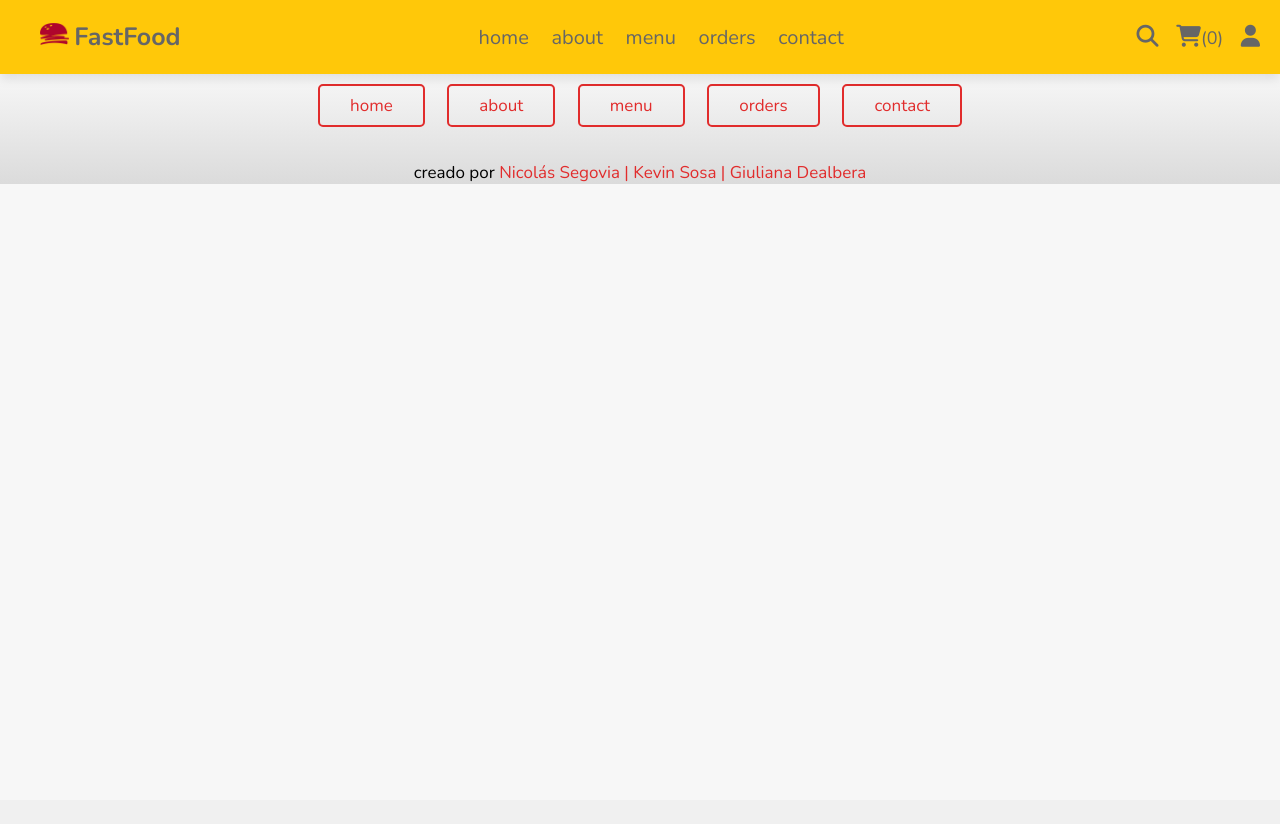
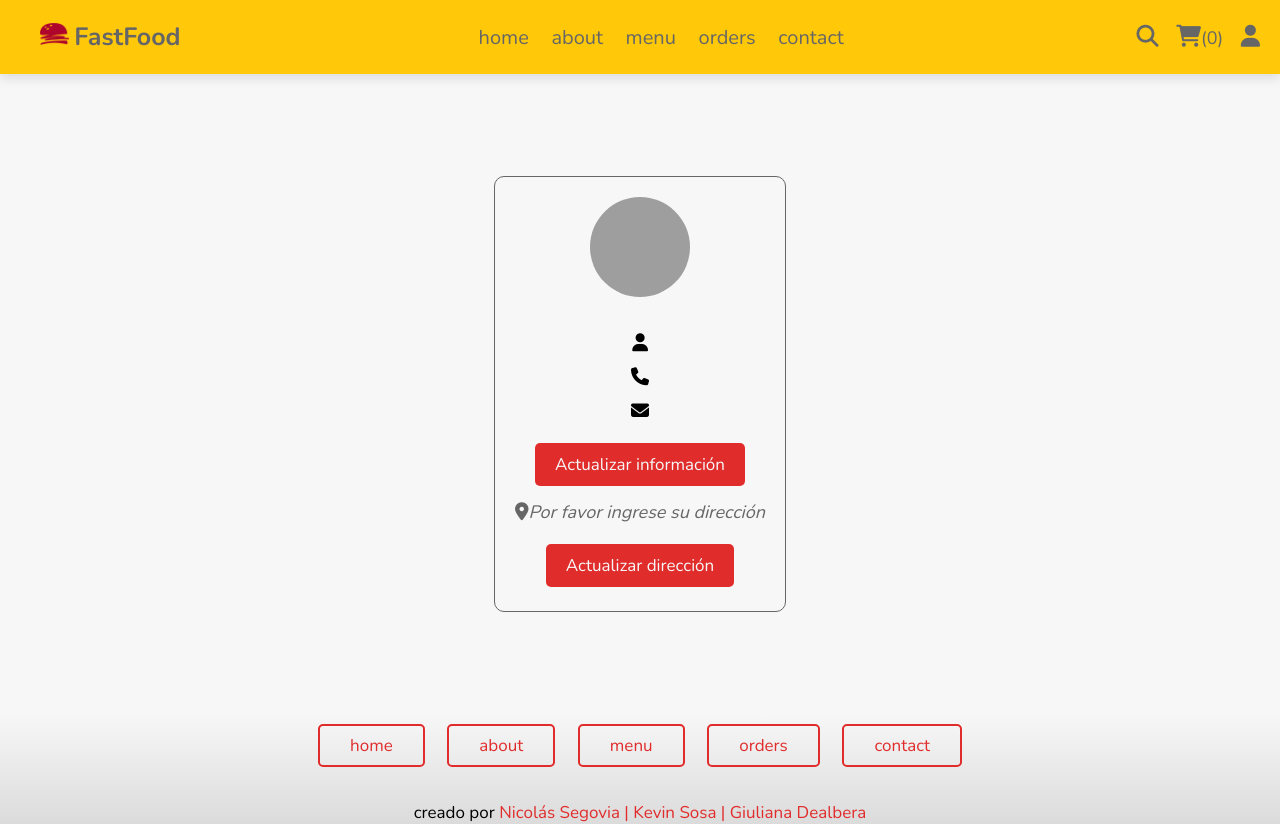
Before and after one commit to CodeSystem2022/Compunerds-ProyectoIntegrador-ProyectoFinal, a PHP site: page /profile.php in a window 1280 px wide. Before the commit the page ends 184 px from the top, so only its background shows below. Run offline with PHP 8.4, Linux system fonts and the light colour scheme; the visitor is signed in with stand-in values (Sample User, id 1); data that the repository does not hold is empty; some libraries are stand-ins or nearby versions; grey boxes are pictures that could not be loaded.

Commit message:
actualizacion de perfil

```diff
--- a/profile.php
+++ b/profile.php
@@ -9,7 +9,7 @@
 }else{
    $user_id = '';
    header('location:home.php');
-}
+};
 
 ?>
 
@@ -20,22 +20,87 @@
    <meta name="viewport" content="width=device-width, initial-scale=1.0">
    <title>UTN - final project CompuNerds</title>
 
-    <link rel="stylesheet" href="https://cdnjs.cloudflare.com/ajax/libs/font-awesome/6.4.0/css/all.min.css">
+   <link rel="stylesheet" href="https://cdnjs.cloudflare.com/ajax/libs/font-awesome/6.1.1/css/all.min.css">
 
-    <link rel="stylesheet" href="css/style.css?v=<?php echo time(); ?>" >
+   <link rel="stylesheet" href="css/style.css">
 
    <link rel="icon" href="images/favicon_icon.png" type="image/png">
 
+   <style>
+      .user-details {
+         display: flex;
+         justify-content: center;
+         align-items: center;
+         min-height: 80vh;
+      }
+
+      .user {
+         text-align: center;
+         background: var(--white);
+         border: 1px solid var(--light-gray);
+         border-radius: 10px;
+         padding: 20px;
+         max-width: 400px;
+      }
+
+      .user img {
+         width: 100px;
+         height: 100px;
+         border-radius: 50%;
+         margin: 0 auto 20px;
+         object-fit: cover;
+      }
+
+      .user p {
+         font-size: 18px;
+         margin: 10px 0;
+      }
+
+      .user .btn {
+         background-color: var(--red);
+         color: var(--white);
+         padding: 10px 20px;
+         border: none;
+         border-radius: 5px;
+         text-decoration: none;
+         display: inline-block;
+         margin-top: 10px;
+      }
+
+      .user .btn:hover {
+         background-color: var(--yellow);
+      }
+
+      .user .address {
+         color: var(--light-gray);
+         font-style: italic;
+      }
+   </style>
 </head>
 <body>
-    <!--seccion header inicio-->
+
+<!-- Header seccion -->
 <?php include 'components/user_header.php'; ?>
-    <!--seccion header fin-->
 
-    <!--seccion footer inicio-->
+<section class="user-details">
+   <div class="user">
+      <?php
+      ?>
+      <img src="images/user-icon.png" alt="">
+      <p><i class="fas fa-user"></i><span><?= $fetch_profile['name']; ?></span></p>
+      <p><i class="fas fa-phone"></i><span><?= $fetch_profile['number']; ?></span></p>
+      <p><i class="fas fa-envelope"></i><span><?= $fetch_profile['email']; ?></span></p>
+      <a href="update_profile.php" class="btn">Actualizar información</a>
+      <p class="address"><i class="fas fa-map-marker-alt"></i><span><?php if($fetch_profile['address'] == '') { echo 'Por favor ingrese su dirección'; } else { echo $fetch_profile['address']; } ?></span></p>
+      <a href="update_address.php" class="btn">Actualizar dirección</a>
+   </div>
+</section>
+
+<!-- Footer seccion -->
 <?php include 'components/footer.php'; ?>
-    <!--seccion footer fin-->
+<!-- Footer seccion -->
 
-    <script src="js/script.js?v=<?php echo time(); ?>"></script>
+<script src="js/script.js"></script>
+
 </body>
 </html>
```
Lines whose indentation alone changed are shown as unchanged.
